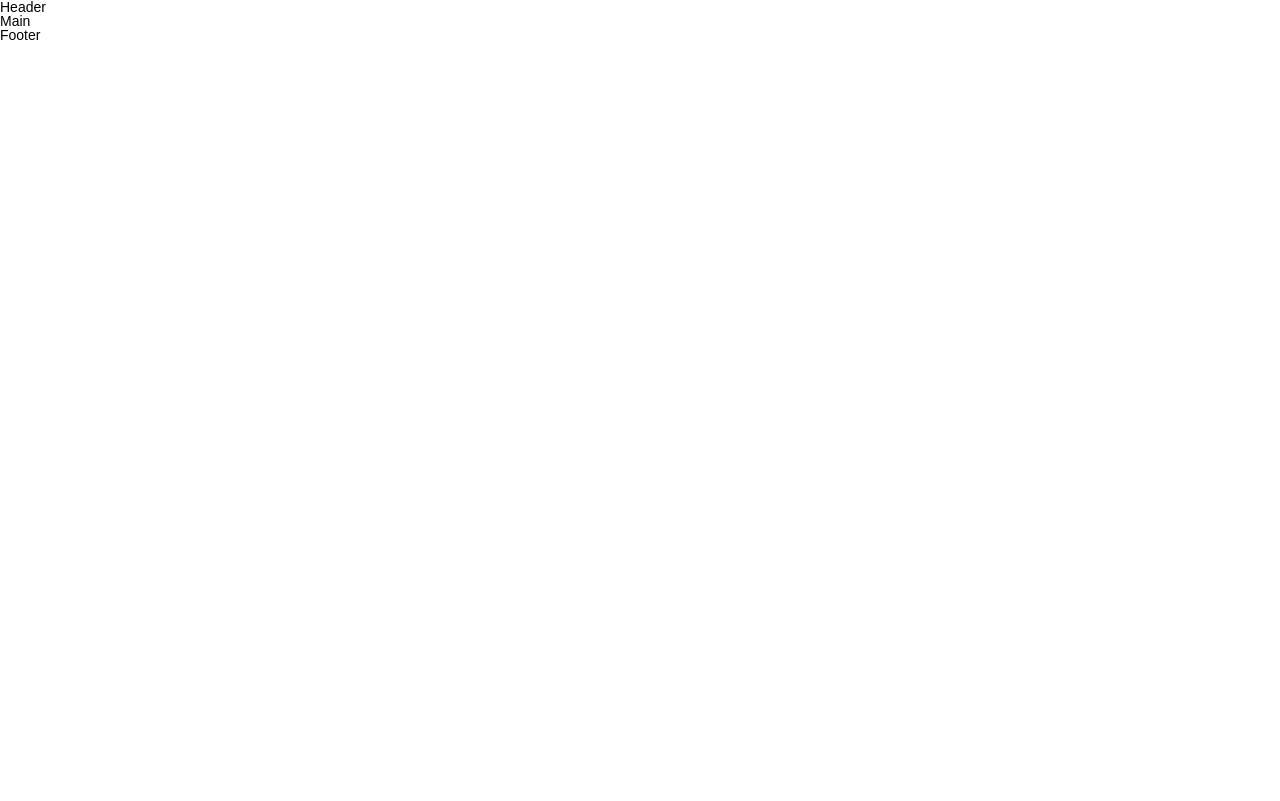
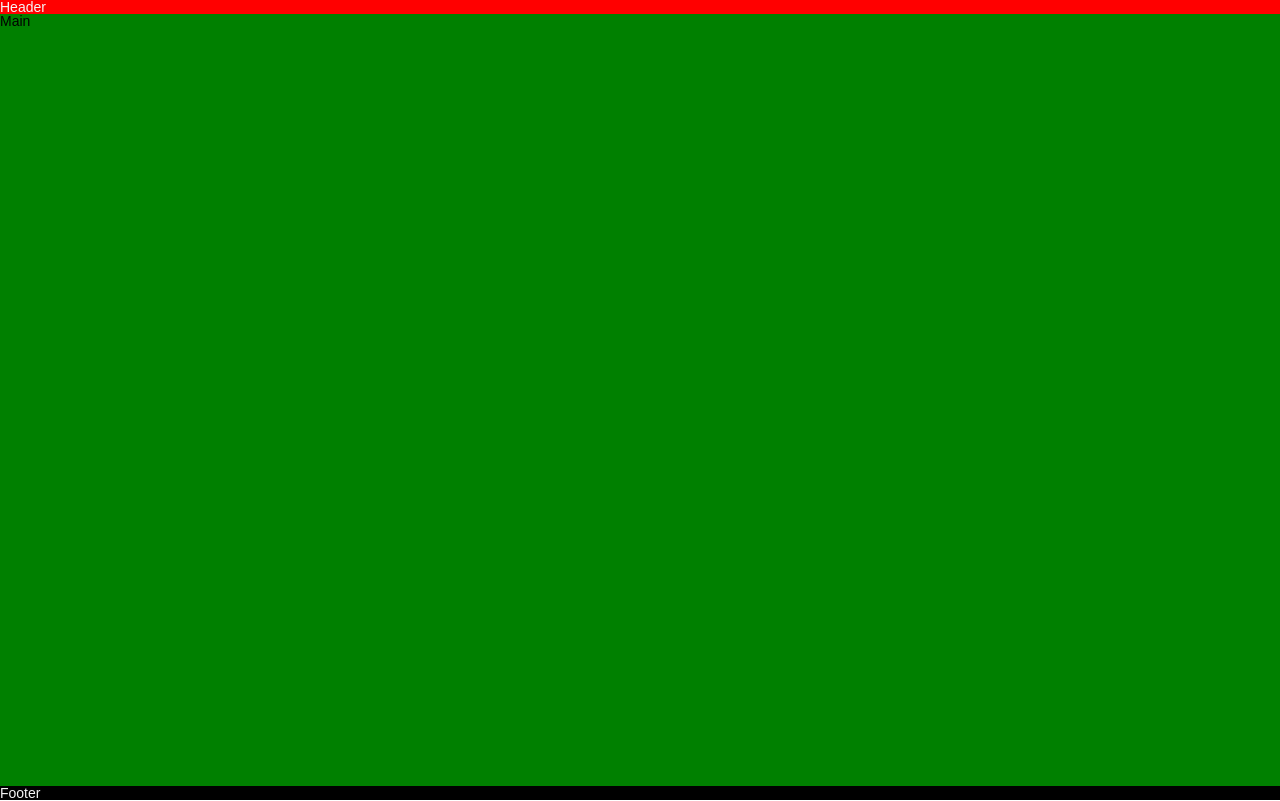
Before and after one commit to Dron24/nice-app, a React (Create React App) app: page / in a window 1280 px wide. Built offline with nearby package versions, Linux system fonts and the light colour scheme.

Commit message:
Test_002

```diff
--- /dev/null
+++ b/public/index.css
@@ -0,0 +1,7 @@
+html, body, #root{
+    width: 100%;
+    height: 100%;
+    margin: 0;
+    padding: 0;
+    box-sizing: border-box;
+}
--- a/public/index.html
+++ b/public/index.html
@@ -4,9 +4,12 @@
 <head>
   <meta charset="utf-8" />
   <link rel="icon" href="%PUBLIC_URL%/favicon.png" />
+  <link rel="stylesheet" href="index.css">
+
   <meta name="viewport" content="width=device-width, initial-scale=1" />
   <meta name="theme-color" content="#000000" />
   <meta name="description" content="Веб-сайт, созданный с помощью create-react-app" />
+
   <title>Nice App</title>
 </head>
 
--- a/src/App/App.css
+++ b/src/App/App.css
@@ -43,7 +43,8 @@
 h6 {font-size: 12px; font-weight: bold;}
 
 .App {
-  height: 100vh;
-  width: 100vw;
+  display: flex;
+  flex-direction: column;
+  height: 100% !important;
   font-size: 14px;
 }
--- a/src/App/Modules/Footer/Footer.jsx
+++ b/src/App/Modules/Footer/Footer.jsx
@@ -1,8 +1,8 @@
-import './Footer.module.css';
+import st from './Footer.module.css';
 
 function Footer() {
   return (
-    <div>
+    <div className={st.footer}>
         Footer
     </div>
   );
--- a/src/App/Modules/Footer/Footer.module.css
+++ b/src/App/Modules/Footer/Footer.module.css
@@ -0,0 +1,7 @@
+.footer{
+    display: flex;
+    width: 100%;
+    flex: 0 0 auto;
+    background: black;
+    color: whitesmoke
+}
--- a/src/App/Modules/Header/Header.jsx
+++ b/src/App/Modules/Header/Header.jsx
@@ -1,8 +1,8 @@
-import './Header.module.css';
+import st from './Header.module.css';
 
 function Header() {
   return (
-    <div>
+    <div className={st.header}>
         Header
     </div>
   );
--- a/src/App/Modules/Header/Header.module.css
+++ b/src/App/Modules/Header/Header.module.css
@@ -0,0 +1,7 @@
+.header{
+    display: flex;
+    width: 100%;
+    flex: 0 0 auto;
+    background: red;
+    color: whitesmoke
+}
--- a/src/App/Modules/Main/Main.jsx
+++ b/src/App/Modules/Main/Main.jsx
@@ -1,8 +1,8 @@
-import './Main.module.css';
+import stl from './Main.module.css';
 
 function Main() {
   return (
-    <div>
+    <div className={stl.main}>
         Main
     </div>
   );
--- a/src/App/Modules/Main/Main.module.css
+++ b/src/App/Modules/Main/Main.module.css
@@ -0,0 +1,5 @@
+.main{
+    display: flex;
+    flex: 1 0 auto;
+    background: green;
+}
```
Also changed, not shown: src/App/Pages/About/About.jsx (added), src/App/Pages/Home/Home.jsx (added).
